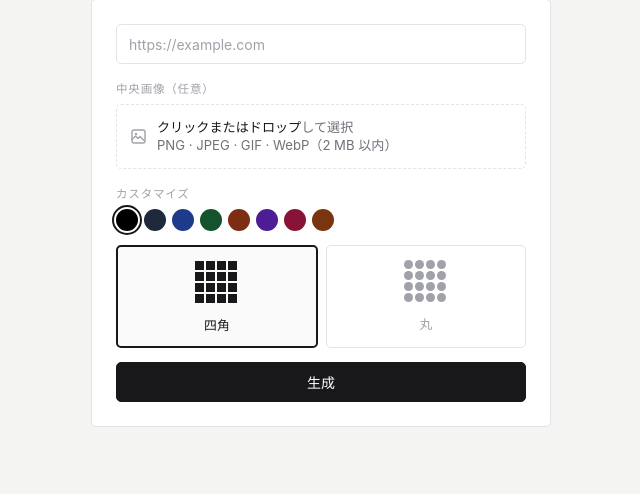
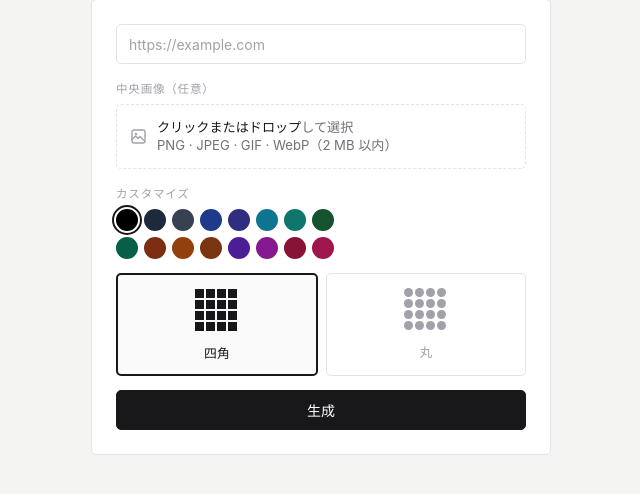
Before and after one commit to zzzzico12/qrshort, a FastAPI app: page / in a window 1280 px wide. Shown: the part 135-629 px from the top of the page, without its empty margins (319-959 px from the left). Run offline with FastAPI, Linux system fonts and the light colour scheme.

Commit message:
Expand QR color presets from 8 to 16, arrange in 2-row grid
Co-Authored-By: Claude Sonnet 4.6 <noreply@anthropic.com>

```diff
--- a/templates/index.html
+++ b/templates/index.html
@@ -171,7 +171,12 @@
     .customize-section { margin-top: 16px; }
 
     /* Color swatches */
-    .swatch-list { display: flex; gap: 6px; margin-bottom: 14px; }
+    .swatch-list {
+      display: grid;
+      grid-template-columns: repeat(8, 22px);
+      gap: 6px;
+      margin-bottom: 14px;
+    }
 
     .swatch {
       width: 22px;
@@ -193,12 +198,20 @@
     /* QR colors */
     .c-black   { background: #000000; }
     .c-slate   { background: #1e293b; }
+    .c-gray    { background: #374151; }
     .c-navy    { background: #1e3a8a; }
+    .c-indigo  { background: #312e81; }
+    .c-ocean   { background: #0e7490; }
+    .c-teal    { background: #0f766e; }
     .c-forest  { background: #14532d; }
+    .c-emerald { background: #065f46; }
     .c-rust    { background: #7c2d12; }
+    .c-amber   { background: #92400e; }
+    .c-brown   { background: #78350f; }
     .c-purple  { background: #4c1d95; }
+    .c-magenta { background: #86198f; }
     .c-crimson { background: #881337; }
-    .c-brown   { background: #78350f; }
+    .c-rose    { background: #9d174d; }
 
     /* Dot style cards */
     .dot-toggle { display: flex; gap: 8px; }
@@ -413,14 +426,22 @@
             <span class="field-label">カスタマイズ</span>
 
             <div class="swatch-list" id="qrSwatches" role="radiogroup" aria-label="QRコードの色">
-              <button type="button" class="swatch c-black selected"   data-color="#000000" title="ブラック"    aria-checked="true"></button>
-              <button type="button" class="swatch c-slate"            data-color="#1e293b" title="ミッドナイト" aria-checked="false"></button>
-              <button type="button" class="swatch c-navy"             data-color="#1e3a8a" title="ネイビー"    aria-checked="false"></button>
-              <button type="button" class="swatch c-forest"           data-color="#14532d" title="フォレスト"  aria-checked="false"></button>
-              <button type="button" class="swatch c-rust"             data-color="#7c2d12" title="テラコッタ"  aria-checked="false"></button>
-              <button type="button" class="swatch c-purple"           data-color="#4c1d95" title="パープル"    aria-checked="false"></button>
-              <button type="button" class="swatch c-crimson"          data-color="#881337" title="クリムゾン"  aria-checked="false"></button>
-              <button type="button" class="swatch c-brown"            data-color="#78350f" title="ブラウン"    aria-checked="false"></button>
+              <button type="button" class="swatch c-black selected"  data-color="#000000" title="ブラック"      aria-checked="true"></button>
+              <button type="button" class="swatch c-slate"           data-color="#1e293b" title="スレート"      aria-checked="false"></button>
+              <button type="button" class="swatch c-gray"            data-color="#374151" title="グレー"        aria-checked="false"></button>
+              <button type="button" class="swatch c-navy"            data-color="#1e3a8a" title="ネイビー"      aria-checked="false"></button>
+              <button type="button" class="swatch c-indigo"          data-color="#312e81" title="インディゴ"    aria-checked="false"></button>
+              <button type="button" class="swatch c-ocean"           data-color="#0e7490" title="オーシャン"    aria-checked="false"></button>
+              <button type="button" class="swatch c-teal"            data-color="#0f766e" title="ティール"      aria-checked="false"></button>
+              <button type="button" class="swatch c-forest"          data-color="#14532d" title="フォレスト"    aria-checked="false"></button>
+              <button type="button" class="swatch c-emerald"         data-color="#065f46" title="エメラルド"    aria-checked="false"></button>
+              <button type="button" class="swatch c-rust"            data-color="#7c2d12" title="テラコッタ"    aria-checked="false"></button>
+              <button type="button" class="swatch c-amber"           data-color="#92400e" title="アンバー"      aria-checked="false"></button>
+              <button type="button" class="swatch c-brown"           data-color="#78350f" title="ブラウン"      aria-checked="false"></button>
+              <button type="button" class="swatch c-purple"          data-color="#4c1d95" title="パープル"      aria-checked="false"></button>
+              <button type="button" class="swatch c-magenta"         data-color="#86198f" title="マゼンタ"      aria-checked="false"></button>
+              <button type="button" class="swatch c-crimson"         data-color="#881337" title="クリムゾン"    aria-checked="false"></button>
+              <button type="button" class="swatch c-rose"            data-color="#9d174d" title="ローズ"        aria-checked="false"></button>
             </div>
 
             <div class="dot-toggle" role="group" aria-label="ドット形状">
```
